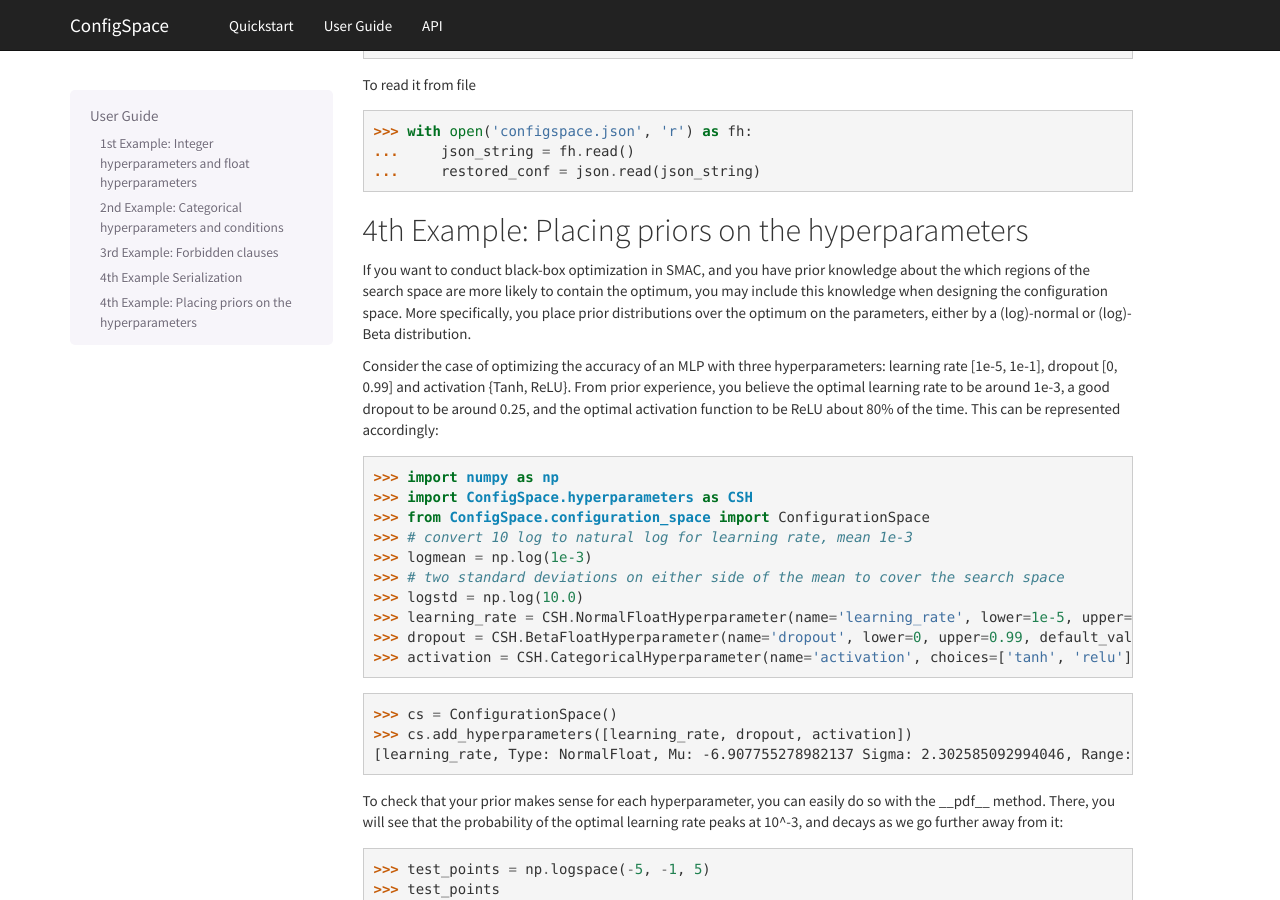
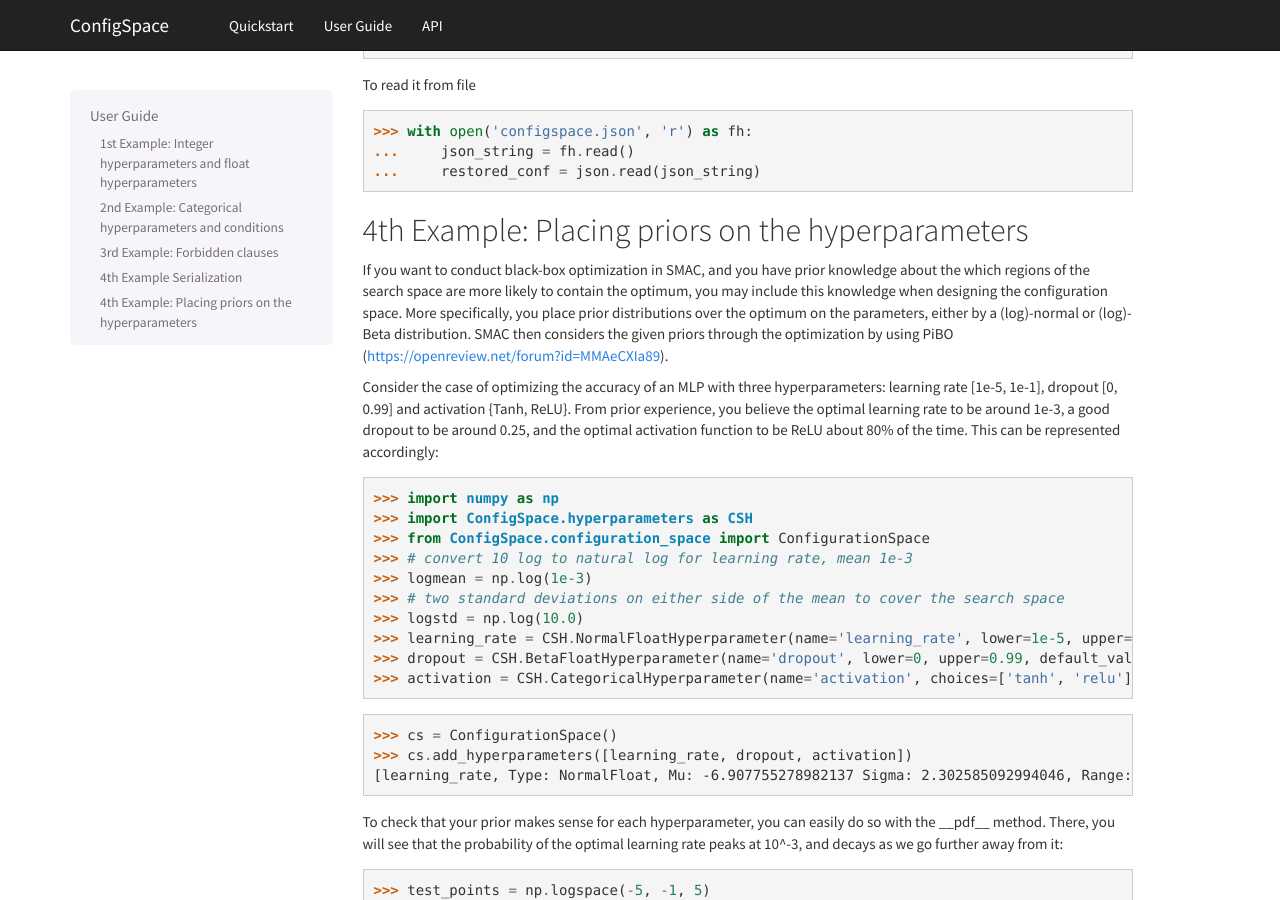
Before and after one commit to automl/ConfigSpace, a Sphinx documentation site: the page built from docs/source/User-Guide.rst, in a window 1280 px wide and 900 px high, scrolled down 3954 px. Built offline with Sphinx 7.4.7, drawn with Linux system fonts in a browser that asks for light colours; the version number could not be read and is left out.

Commit message:
Added links to pibo where appropriate

```diff
--- a/docs/source/User-Guide.rst
+++ b/docs/source/User-Guide.rst
@@ -248,7 +248,7 @@ To read it from file
 4th Example: Placing priors on the hyperparameters
 -------------------------
 
-If you want to conduct black-box optimization in SMAC, and you have prior knowledge about the which regions of the search space are more likely to contain the optimum, you may include this knowledge when designing the configuration space. More specifically, you place prior distributions over the optimum on the parameters, either by a (log)-normal or (log)-Beta distribution.
+If you want to conduct black-box optimization in SMAC, and you have prior knowledge about the which regions of the search space are more likely to contain the optimum, you may include this knowledge when designing the configuration space. More specifically, you place prior distributions over the optimum on the parameters, either by a (log)-normal or (log)-Beta distribution. SMAC then considers the given priors through the optimization by using PiBO (https://openreview.net/forum?id=MMAeCXIa89).
 
 Consider the case of optimizing the accuracy of an MLP with three hyperparameters: learning rate [1e-5, 1e-1], dropout [0, 0.99] and activation {Tanh, ReLU}. From prior experience, you believe the optimal learning rate to be around 1e-3, a good dropout to be around 0.25, and the optimal activation function to be ReLU about 80% of the time. This can be represented accordingly:
 
```
Also changed, not shown: 1 other file.
